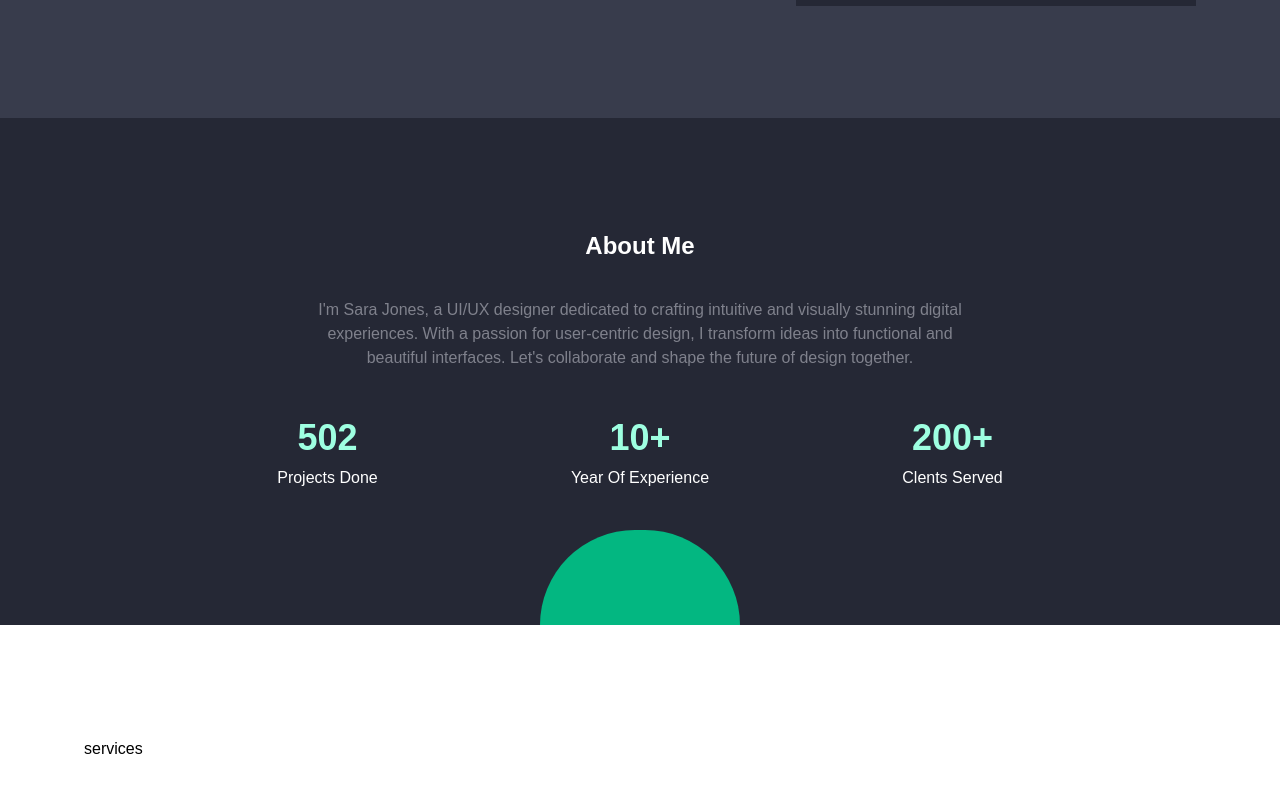
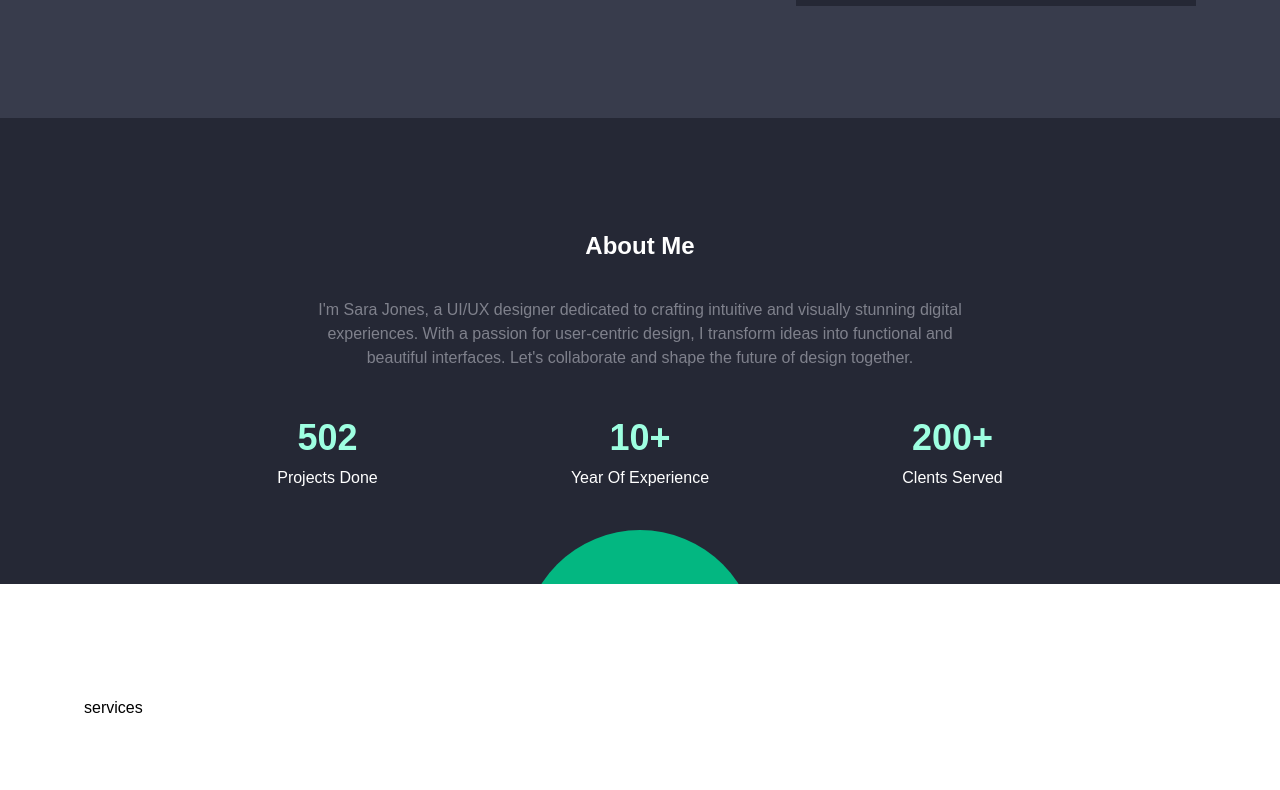
Before and after one commit to RandiRamadhani10/RandiRmaadhani10.github.io, a React (Create React App) app: page / in a window 1280 px wide. Shown: the part 530-1320 px from the top of the page. Built offline with nearby package versions, Linux system fonts and the light colour scheme.

Commit message:
cahnge hiasan

```diff
--- a/src/section/SectionAbout.js
+++ b/src/section/SectionAbout.js
@@ -7,7 +7,7 @@ import VisibilitySensor from "react-visibility-sensor";
 const SectionAbout = () => {
   return (
     <div id="about" className="bg-def-dark-200 w-full">
-      <div className="relative max-w-6xl m-auto text-white pt-28 px-5">
+      <div className="overflow-hidden max-w-6xl m-auto text-white pt-28 px-5">
         {/* title */}
         <div className="flex justify-center mb-9">
           <div className="text-2xl font-bold">About Me</div>
@@ -102,8 +102,8 @@ const SectionAbout = () => {
         </div>
 
         {/* hiasan */}
-        <div className="w-full flex justify-center mt-10">
-          <div className="w-[200px] h-[95px] bg-def-green-200 rounded-t-full" />
+        <div className="w-full flex justify-center mt-10 mb-[-180px]">
+          <div className="w-[234px] h-[234px] bg-def-green-200 rounded-full" />
         </div>
       </div>
     </div>
```
